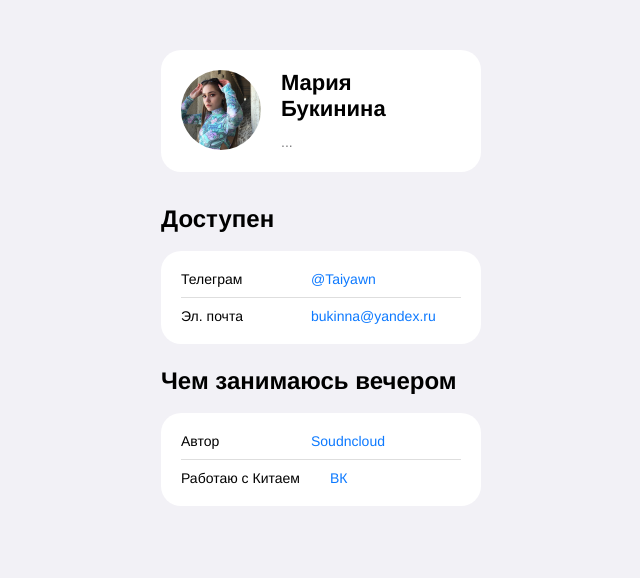
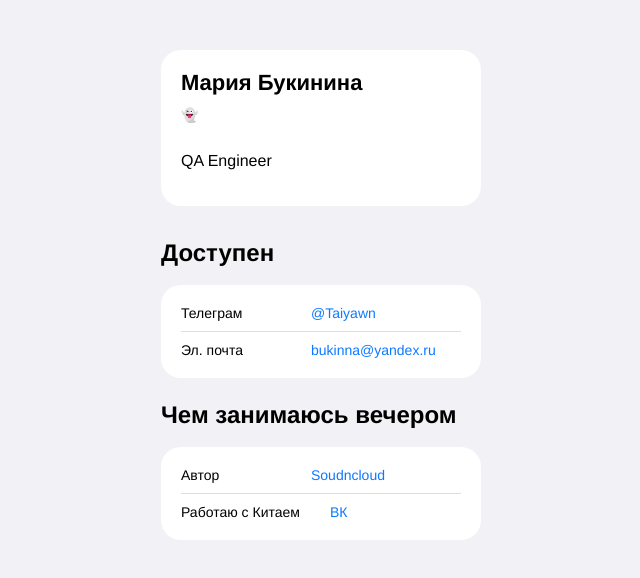
Before and after one commit to MashaBukinina/MashaBukinina.github.io, a plain HTML site: page index.html in a window 1280 px wide. Shown: the whole page, without its empty margins (319-959 px from the left). Drawn offline with Linux system fonts and the light colour scheme; files whose address does not match are found by name.

Commit message:
Эмодзи

```diff
--- a/index.html
+++ b/index.html
@@ -19,10 +19,10 @@
 </head>
   <body>
     <header class="header">
-      <img src="C:\Users\liska\OneDrive\Desktop\cv_ios-main\photo_2024-10-02_17-07-56.jpg" alt="avatar" class="header__avatar" />
       <div class="header__textContainer">
         <h1 class="header__title">Мария Букинина</h1>
-        <h3 class="header__subtitle">...</h3>
+        <h3 class="header__subtitle">&#128123;</h3>
+        <p>QA Engineer </p>
       </div>
     </header>
     <main>
```
